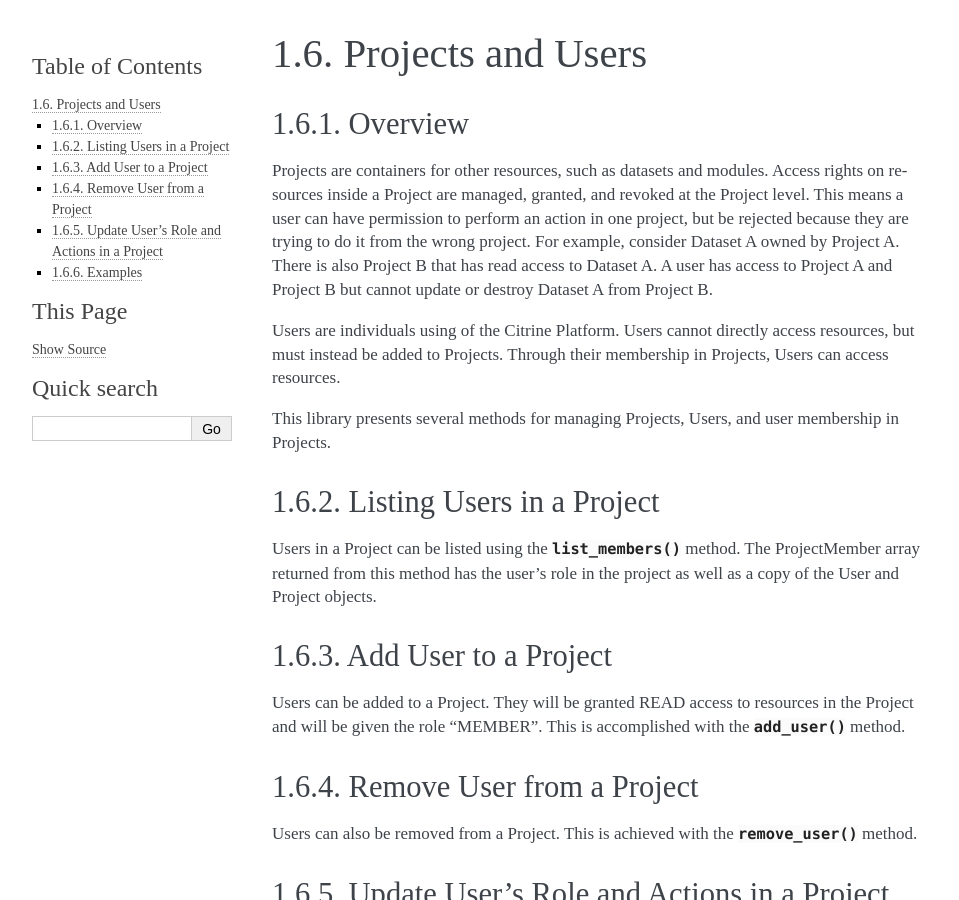
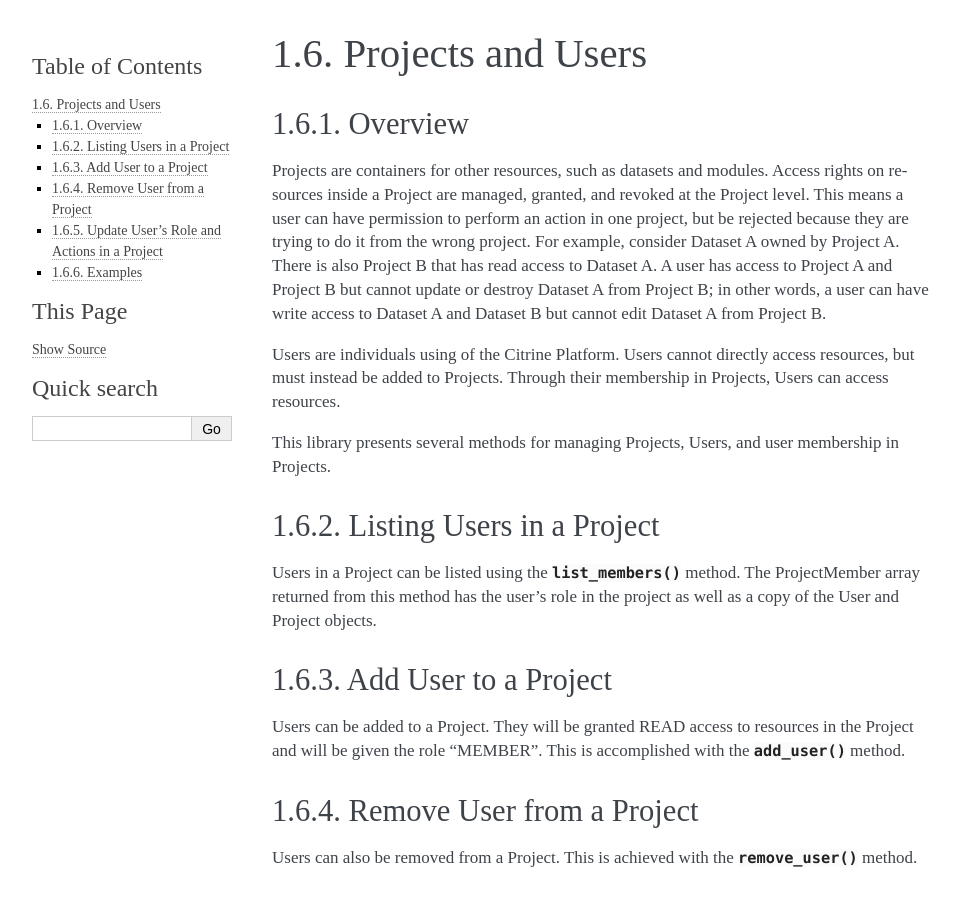
Before and after one commit to CitrineInformatics/citrine-python, a Sphinx documentation site: the page built from docs/source/getting_started/projects_and_users.rst, in a window 1280 px wide and 900 px high. Shown: the whole window, without its empty margins (148-1107 px from the left). Built offline with Sphinx 7.4.7, drawn with Linux system fonts in a browser that asks for light colours.

Commit message:
adding project auth clarity

```diff
--- a/docs/source/getting_started/projects_and_users.rst
+++ b/docs/source/getting_started/projects_and_users.rst
@@ -10,7 +10,8 @@ Access rights on resources inside a Project are managed, granted, and revoked at
 This means a user can have permission to perform an action in one project, but be rejected because
 they are trying to do it from the wrong project. For example, consider Dataset A owned by Project A.
 There is also Project B that has read access to Dataset A. A user has access to Project A and Project B
-but cannot update or destroy Dataset A from Project B.
+but cannot update or destroy Dataset A from Project B; in other words, a user can have write access to
+Dataset A and Dataset B but cannot edit Dataset A from Project B.
 
 Users are individuals using of the Citrine Platform.
 Users cannot directly access resources, but must instead be added to Projects.
```
